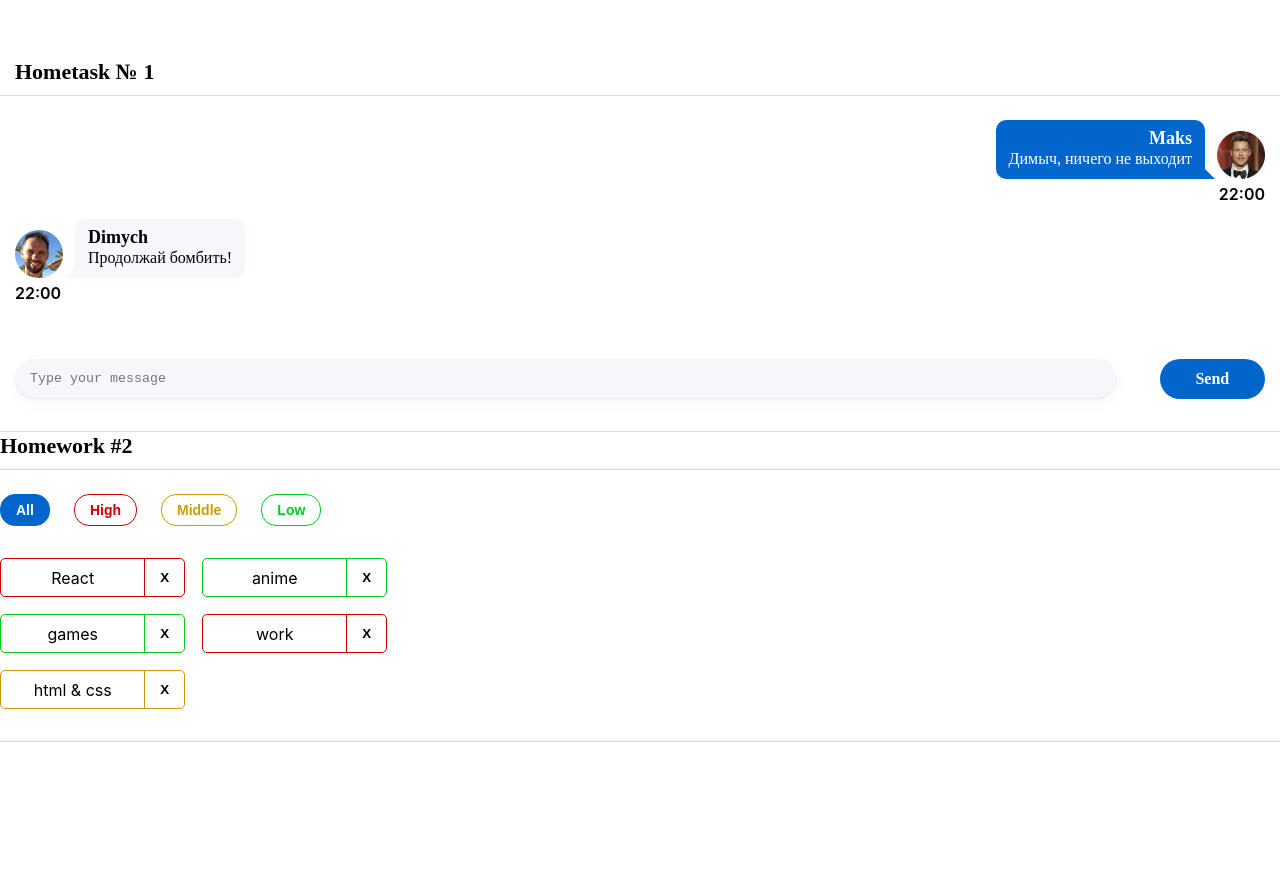
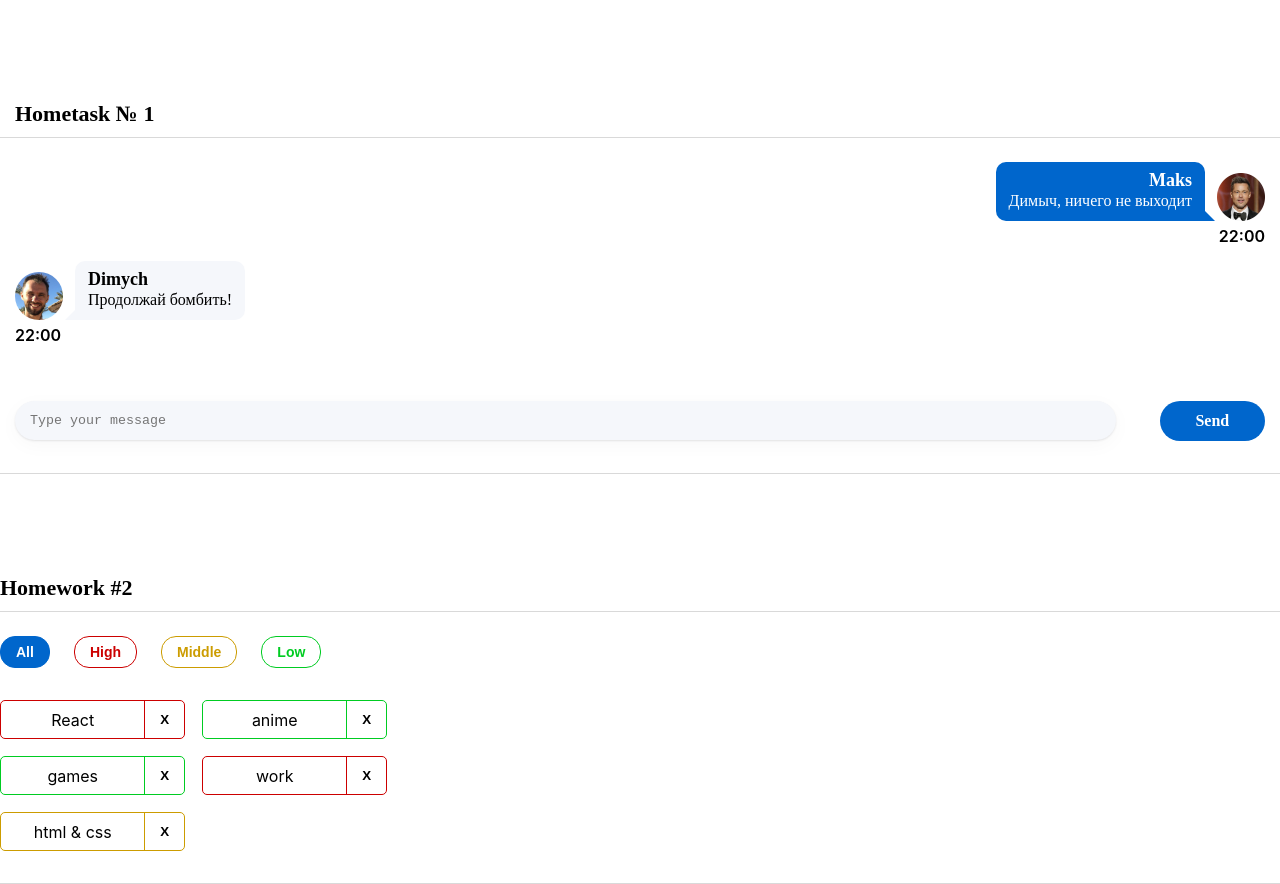
Before and after one commit to mvedmedenko/hw01, a React (Create React App) app: page / in a window 1280 px wide. Before the commit the page ends 800 px from the top, so only its background shows below. Built offline with nearby package versions, Linux system fonts and the light colour scheme.

Commit message:
changed styles

```diff
--- a/package.json
+++ b/package.json
@@ -16,7 +16,7 @@
     "@types/react-dom": "18.0.6",
     "@types/uuid": "8.3.4",
     "axios": "0.27.2",
-    "gh-pages": "4.0.0",
+    "gh-pages": "^4.0.0",
     "react": "18.2.0",
     "react-dom": "18.2.0",
     "react-redux": "8.0.4",
--- a/src/s1-main/App.module.css
+++ b/src/s1-main/App.module.css
@@ -1,11 +1,6 @@
 .App {
     --header_height: 60px;
     min-width: 100%;
-    position: absolute;
-    top: 50%;
-    left: 50%;
-    margin-right: -50%;
-    transform: translate(-50%, -50%)
 }
 
 .container {
@@ -28,4 +23,5 @@
     line-height: 27px;
     color: #000000;
     margin-bottom: 10px;
+    margin-top: 100px;
 }
```
Also changed, not shown: 2 other files (tests, documents, lock files or other folders).
